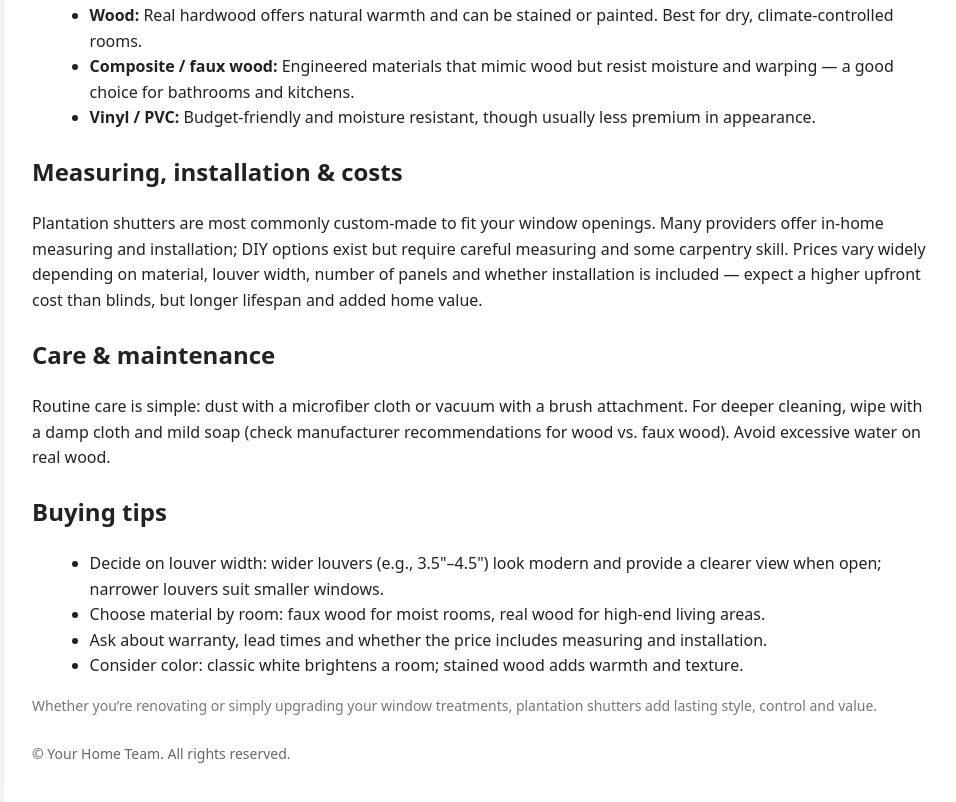
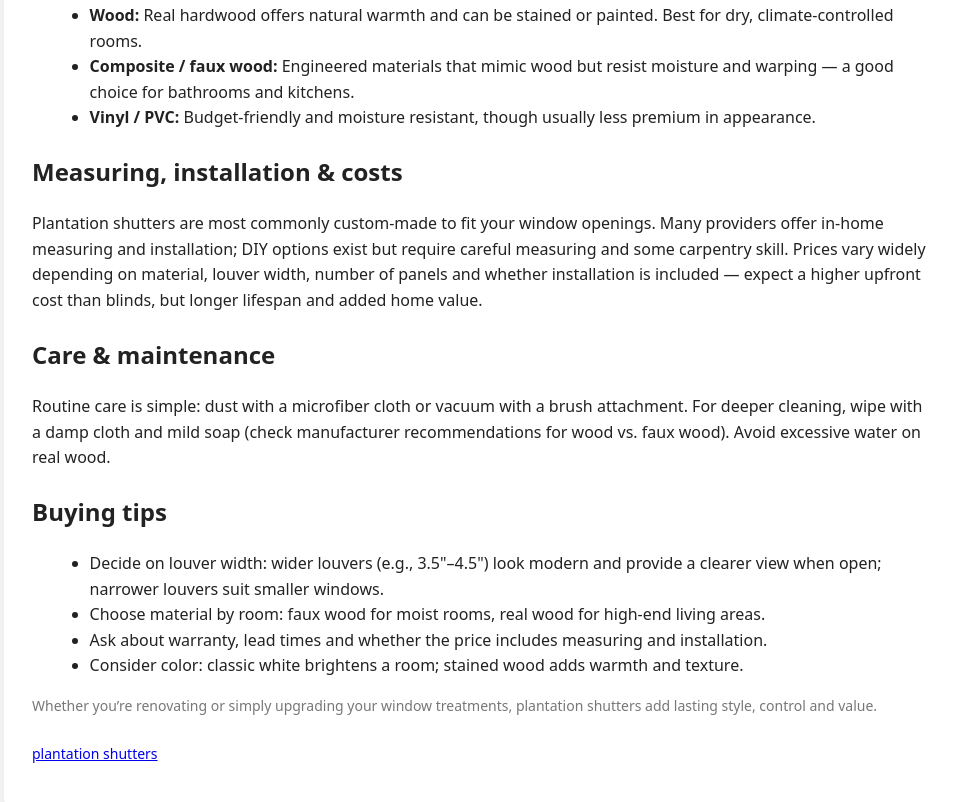
Before and after one commit to blogger99704/website, a plain HTML site: page Plantation-Shutters-StyleFunction-and-Buying-Guide.html in a window 1280 px wide. Shown: the part 787-1589 px from the top of the page, without its empty margins (158-1114 px from the left). Drawn offline with Linux system fonts and the light colour scheme.

Commit message:
Update Plantation-Shutters-StyleFunction-and-Buying-Guide.html

```diff
--- a/Plantation-Shutters-StyleFunction-and-Buying-Guide.html
+++ b/Plantation-Shutters-StyleFunction-and-Buying-Guide.html
@@ -68,7 +68,7 @@
     </article>
 
     <footer>
-      <p>© Your Home Team. All rights reserved.</p>
+      <p><a href="https://plantationshuttersmelbourne.au/">plantation shutters</a></p>
     </footer>
   </div>
 </body>
```
